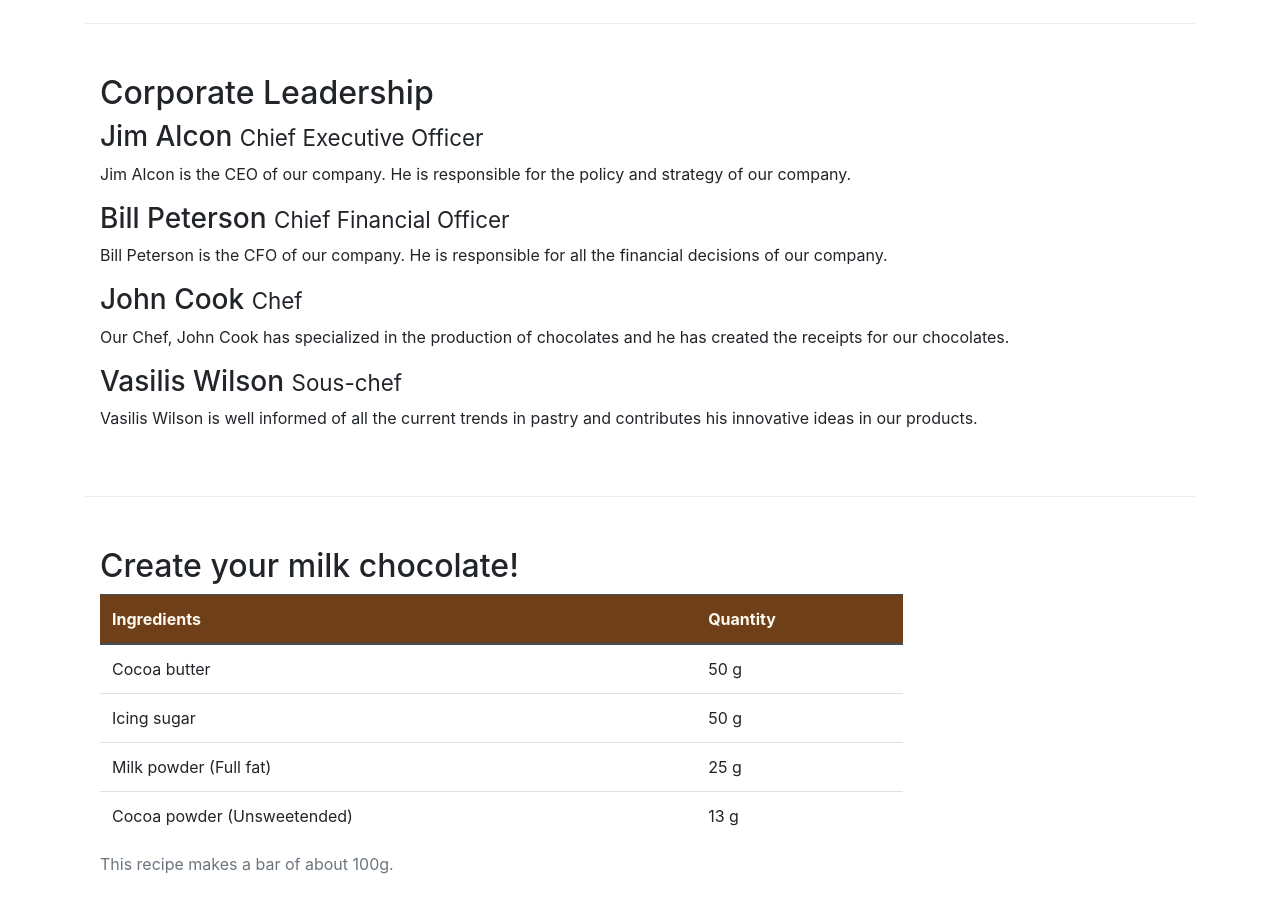
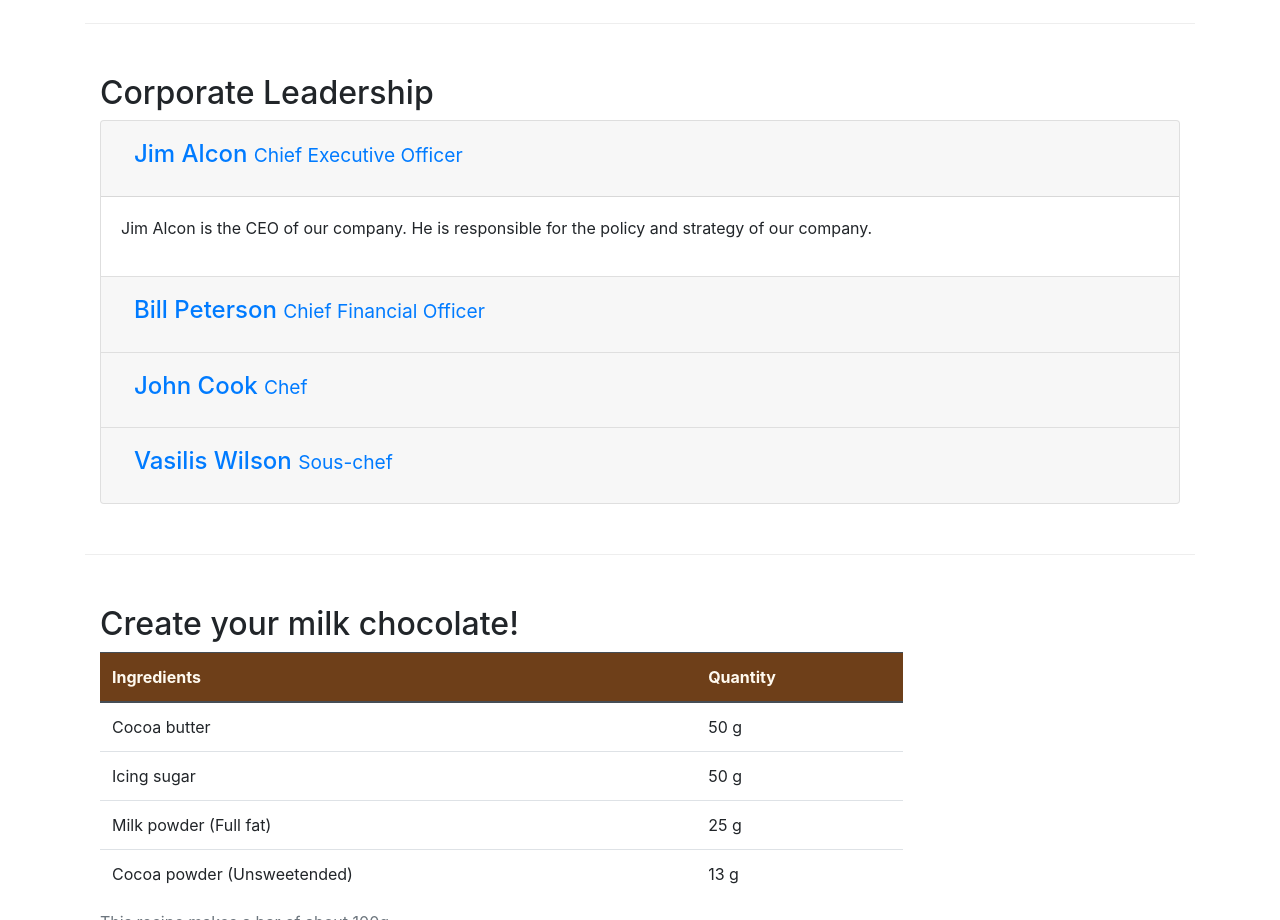
Before and after one commit to iheb89/leChocolat, a website: page aboutus.html in a window 1280 px wide. Shown: the part 820-1740 px from the top of the page. Drawn offline with nearby package versions, Linux system fonts and the light colour scheme.

Commit message:
Tabs and Accordion

```diff
--- a/aboutus.html
+++ b/aboutus.html
@@ -101,18 +101,75 @@
         <div class="row row-content">
             <div class="col-12">
                 <h2>Corporate Leadership</h2>
-                <h3>Jim Alcon <small>Chief Executive Officer </small></h3>
-                <p class="d-none d-sm-block">Jim Alcon is the CEO of our company. He is responsible for the policy and
-                    strategy of our company. </p>
-                <h3>Bill Peterson <small>Chief Financial Officer </small></h3>
-                <p class="d-none d-sm-block">Bill Peterson is the CFO of our company. He is responsible for all the
-                    financial decisions of our company. </p>
-                <h3>John Cook <small>Chef</small></h3>
-                <p class="d-none d-sm-block">Our Chef, John Cook has specialized in the production of chocolates and he
-                    has created the receipts for our chocolates. </p>
-                <h3>Vasilis Wilson <small>Sous-chef </small></h3>
-                <p class="d-none d-sm-block">Vasilis Wilson is well informed of all the current trends in pastry and
-                    contributes his innovative ideas in our products. </p>
+                <!-- <ul class="nav nav-tabs">
+                    <li class="nav-item">
+                      <a class="nav-link active" href="#tab1"
+                        role="tab" data-toggle="tab"> Jim Alcon, CEO</a>
+                    </li>
+                    <li class="nav-item">
+                      <a class="nav-link" href="#tab2" role="tab"
+                        data-toggle="tab"> Bill Peterson, CFO</a>
+                    </li>
+                    <li class="nav-item">
+                      <a class="nav-link" href="#tab3"role="tab"
+                        data-toggle="tab"> John Cook, C</a>
+                    </li>
+                    <li class="nav-item">
+                      <a class="nav-link" href="#tab4" role="tab"
+                        data-toggle="tab"> Vasilis Wilson, SC</a>
+                    </li> -->
+
+                <div class="accordion" id="accordion">
+                    <div class="card">
+                        <div class="card-header" id="headingOne">
+                                <button class="btn btn-link" data-toggle="collapse" data-target="#collapseOne" aria-expanded="true" aria-controls="collapseOne">
+                                    <h4>Jim Alcon <small>Chief Executive Officer </small></h4>
+                              </button>
+                         </div>
+                        <div id="collapseOne" class="collapse show" aria-labelledby="headingOne" data-parent="#accordion">
+                            <div class="card-body">
+                                <p >Jim Alcon is the CEO of our company. He is responsible for the policy and strategy of our company. </p>
+                            </div>
+                        </div>
+                    </div>
+                    <div class="card">
+                        <div class="card-header" id="headingTwo">
+                            <button class="btn btn-link collapsed" data-toggle="collapse" data-target="#collapseTwo" aria-expanded="false" aria-controls="collapseTwo">
+                                <h4>Bill Peterson  <small>Chief Financial Officer </small></h4>
+                            </button>
+                        </div>
+                        <div id="collapseTwo" class="collapse" aria-labelledby="headingTwo" data-parent="#accordion">
+                            <div class="card-body">
+                                <p >Bill Peterson is the CFO of our company. He is responsible for all the financial decisions of our company. </p>
+                            </div>
+                        </div>
+                    </div>
+                    <div class="card">
+                        <div class="card-header" id="headingThree">
+                            <button class="btn btn-link collapsed" data-toggle="collapse" data-target="#collapseThree" aria-expanded="false" aria-controls="collapseThree">
+                                <h4>John Cook <small>Chef</small></h4>
+                            </button>
+                        </div>
+                        <div id="collapseThree" class="collapse" aria-labelledby="headingThree" data-parent="#accordion">
+                            <div class="card-body">
+                                <p >Our Chef, John Cook has specialized in the production of chocolates and he has created the receipts for our chocolates. </p>
+                            </div>
+                        </div>
+                    </div>
+                    <div class="card">
+                        <div class="card-header" id="headingFour">
+                            <button class="btn btn-link collapsed" data-toggle="collapse" data-target="#collapseFour" aria-expanded="false" aria-controls="collapseFour">
+                                <h4>Vasilis Wilson  <small>Sous-chef </small></h4>
+                            </button>
+                        </div>
+                        <div id="collapseFour" class="collapse" aria-labelledby="headingFour" data-parent="#accordion">
+                            <div class="card-body">
+                                <p >Vasilis Wilson is well informed of all the current trends in pastry and contributes his innovative ideas in our products. </p>
+                            </div>
+                        </div>
+                    </div>
+                </div>
+
             </div>
         </div>
         <div class="row row-content">
--- a/css/styles.css
+++ b/css/styles.css
@@ -35,3 +35,9 @@
             background-color:#6E3F19
             }
             tr:hover {background-color:#dbb08db0!important}
+            .tab-content {
+                border-left: 1px solid #ddd;
+                border-right: 1px solid #ddd;
+                border-bottom: 1px solid #ddd;
+                padding: 10px;
+            }
```
